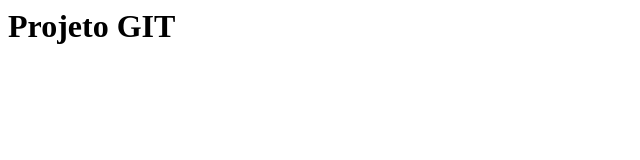
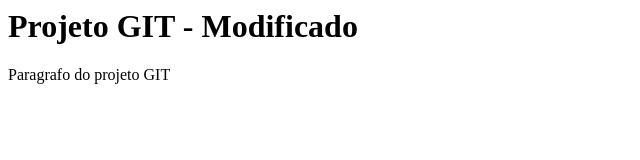
Before and after one commit to fnissizaki/curso-git, a plain HTML site: page index.html in a window 1280 px wide. Shown: the whole page, without its empty margins (0-640 px from the left). Drawn offline with Linux system fonts and the light colour scheme.

Commit message:
Alteracao de cabeçalho e inclusao de paragrafo

```diff
--- a/index.html
+++ b/index.html
@@ -2,6 +2,7 @@
 	<head>
 	</head>
 	<body>
-		<h1>Projeto GIT</h1>
+		<h1>Projeto GIT - Modificado</h1>
+		<p>Paragrafo do projeto GIT</p>
 	</body>
 </html>
```
